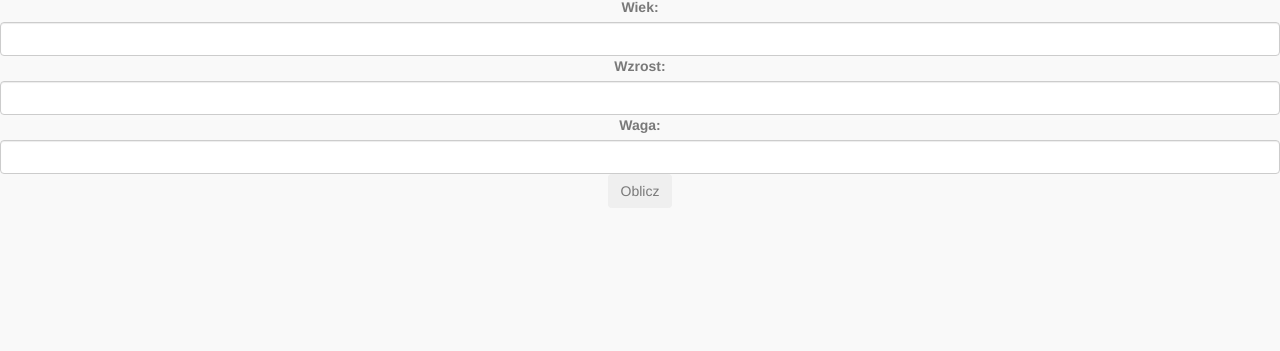
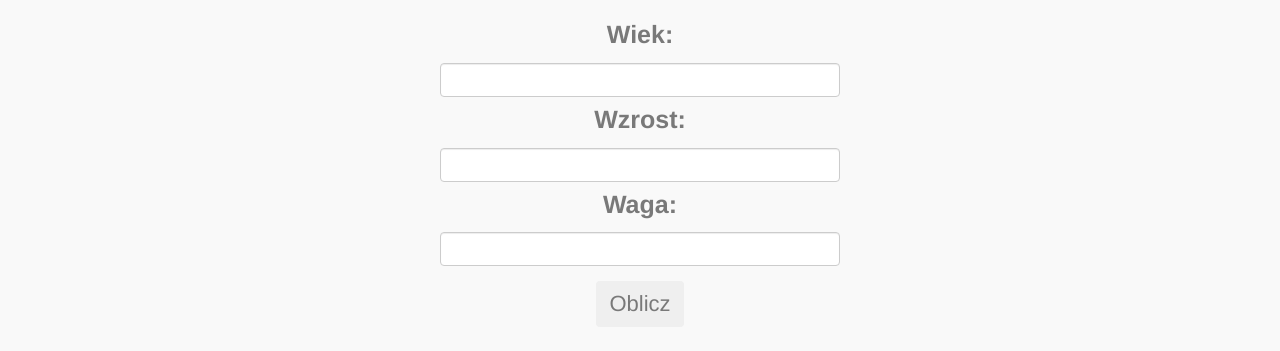
Before and after one commit to qmixi/mealio, a website: page index.html in a window 1280 px wide. Shown: the part 711-1062 px from the top of the page. Before the commit the page ends 934 px from the top, so only its background shows below. Drawn offline with Linux system fonts and the light colour scheme.

Commit message:
Add files via upload
ostylowanie formularza

```diff
--- a/css/main.less
+++ b/css/main.less
@@ -97,6 +97,25 @@ body {
 			}
 		}
 
+		.form-user {
+			margin: 20px auto 50px auto;
+			width: 400px;
+
+			button {
+			margin-top: 10px;
+				font-size: 22px;
+			}
+
+			label {
+				font-size: 25px;
+			}
+
+			input {
+				margin: 5px auto;
+			}
+
+		}
+
 		.types-wr {
 			display: none;
 		}
```
